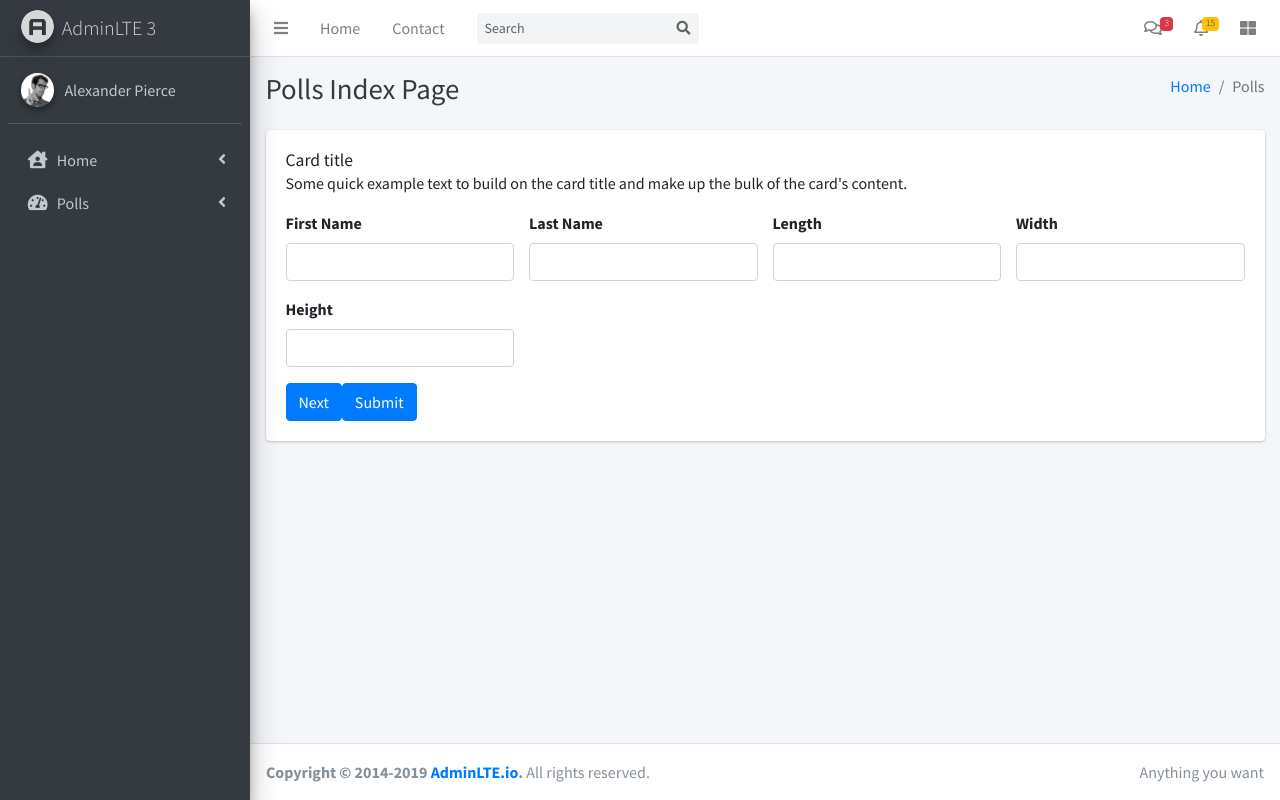
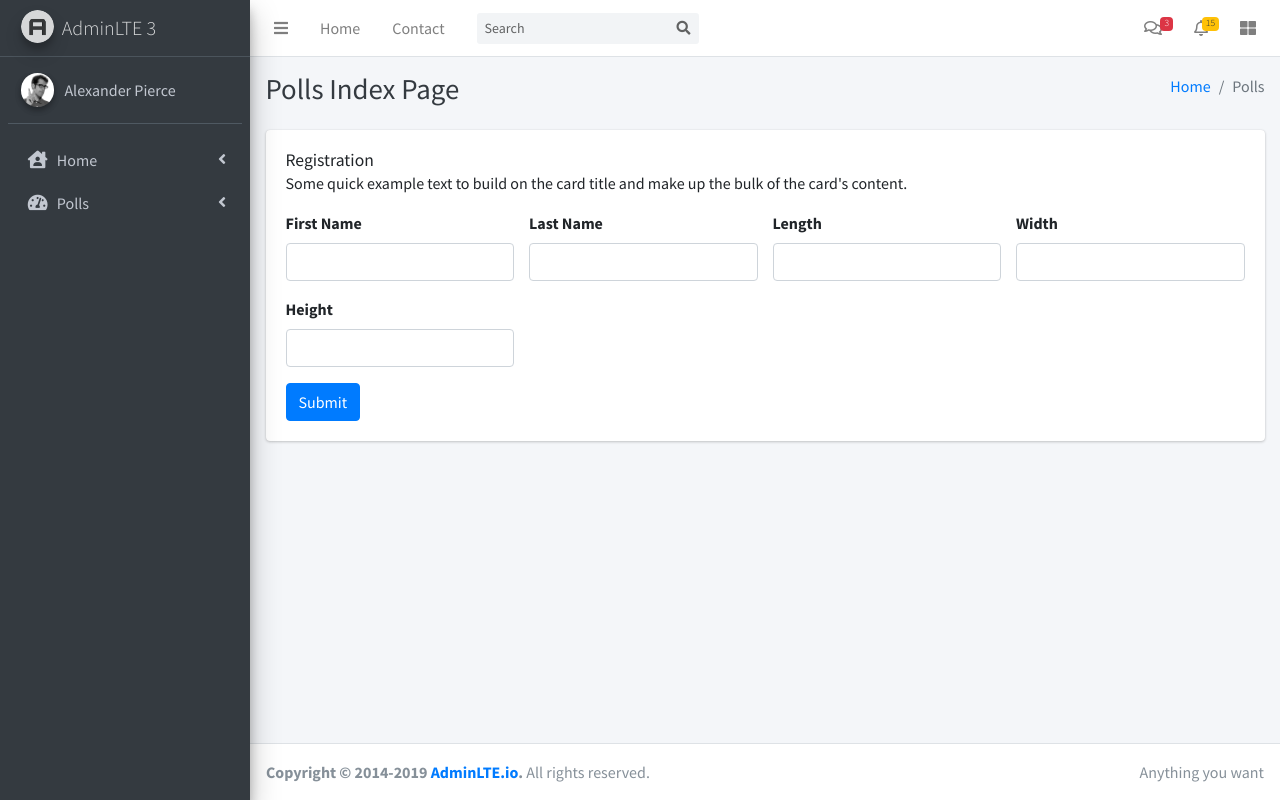
Before and after one commit to slow999/DjangoAndReactComponentForm, a Django app: page /polls/ in a window 1280 px wide. Run offline with Django 3.2, Linux system fonts and the light colour scheme; some libraries are stand-ins or nearby versions.

Commit message:
remove "next" button

```diff
--- a/polls/templates/polls/index.html
+++ b/polls/templates/polls/index.html
@@ -29,7 +29,7 @@
           <div class="col-lg-12">
             <div class="card">
               <div class="card-body">
-                <h5 class="card-title">Card title</h5>
+                <h5 class="card-title">Registration</h5>
                 <p class="card-text">
                   Some quick example text to build on the card title and make up the bulk of the card's
                   content.
--- a/static/dist/js/registration_form.js
+++ b/static/dist/js/registration_form.js
@@ -45,7 +45,6 @@ class MyForm extends React.Component {
             </div>
           </div>
         </div>
-        <button type="submit" className="btn btn-primary" name="action" value="search">Next</button>
         <button type="submit" className="btn btn-primary" name="action" value="submit">Submit</button>
       </form>
     );
```
